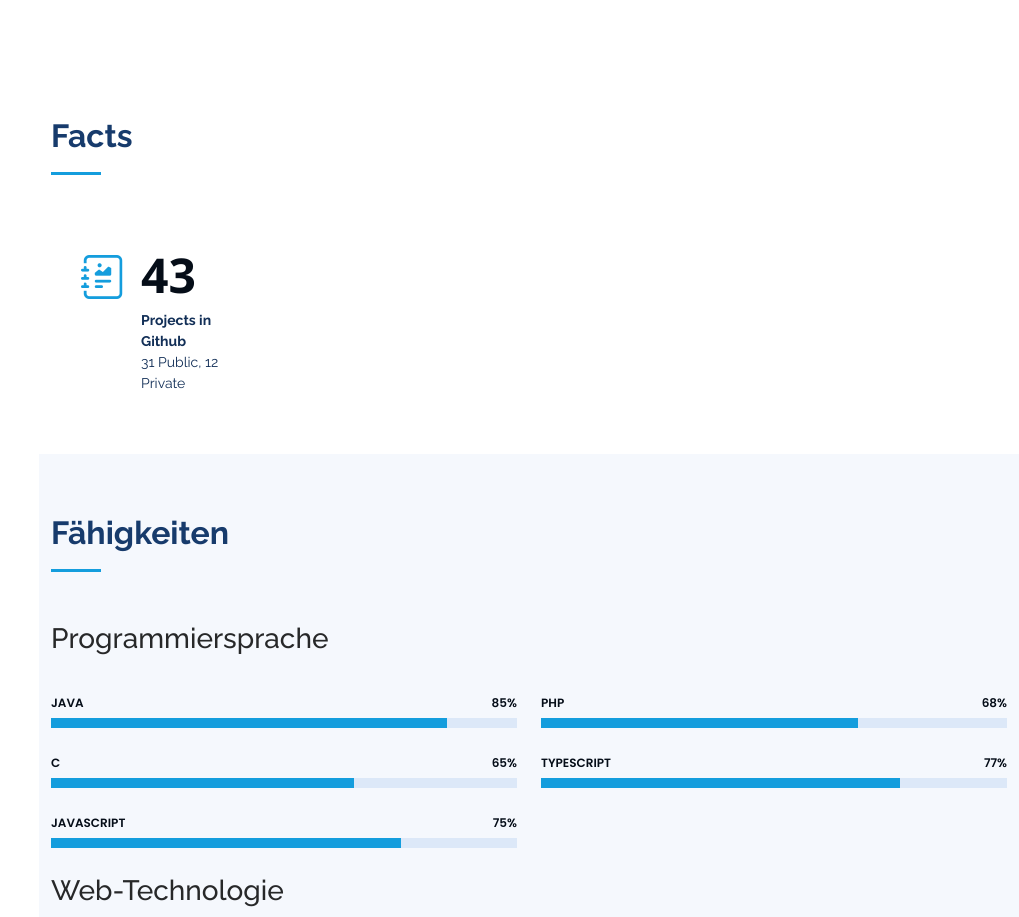
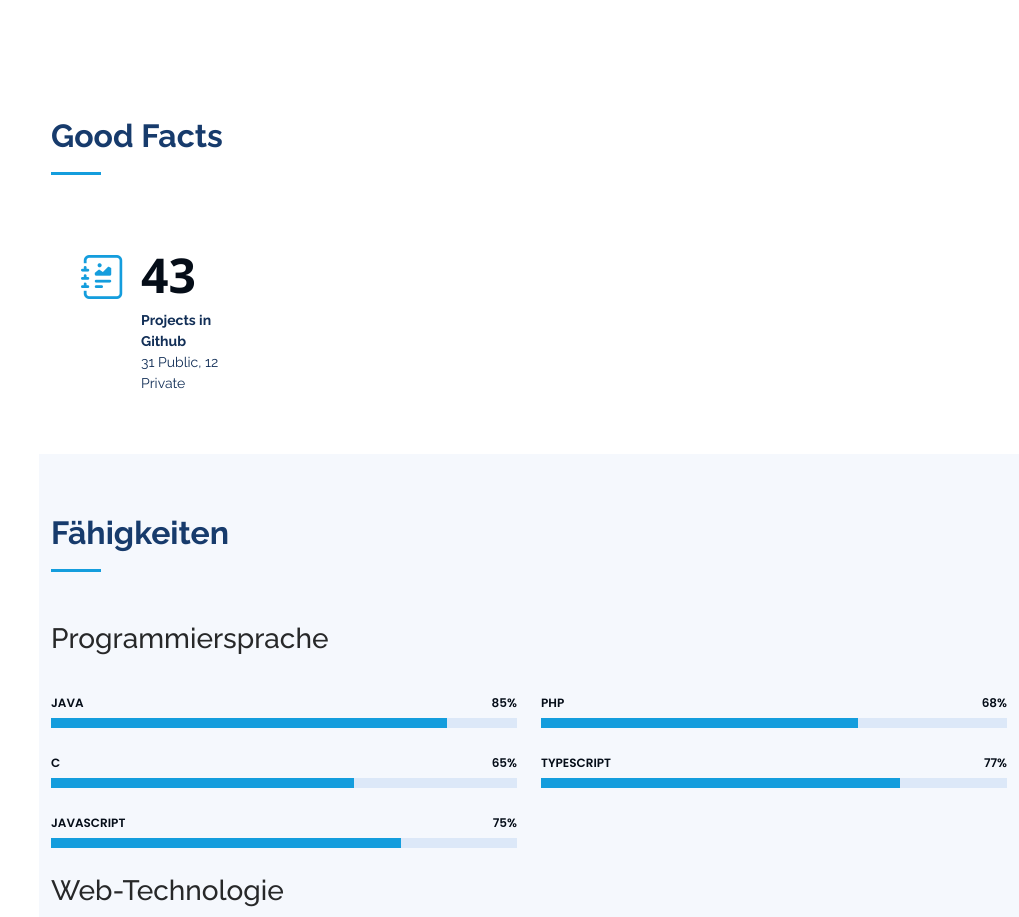
Before and after one commit to Tekarl2019/cv_online_template, a plain HTML site: page index.html in a window 1280 px wide. Shown: the part 1255-2172 px from the top of the page, without its empty margins (261-1280 px from the left). Drawn offline with nearby package versions, Linux system fonts and the light colour scheme.

Commit message:
#4 section resume edited

```diff
--- a/index.html
+++ b/index.html
@@ -117,7 +117,7 @@
       <div class="container">
 
         <div class="section-title">
-          <h2>Facts</h2>
+          <h2>Good Facts</h2>
         </div>
 
         <div class="row no-gutters">
```
